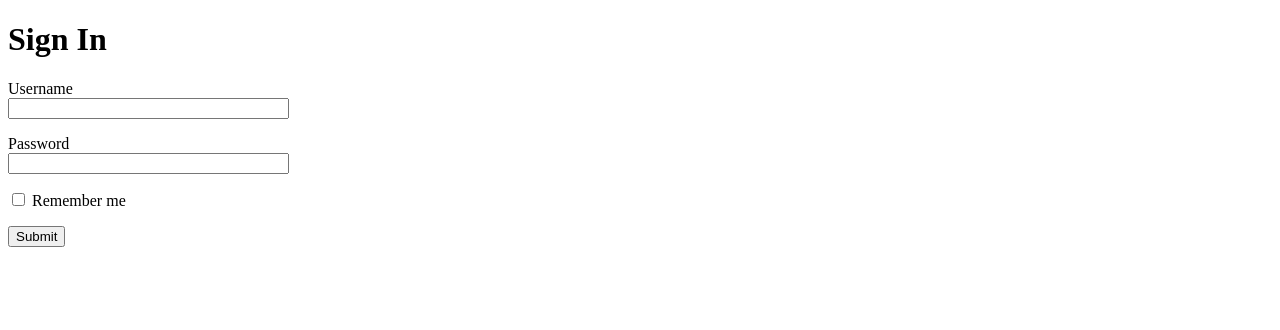
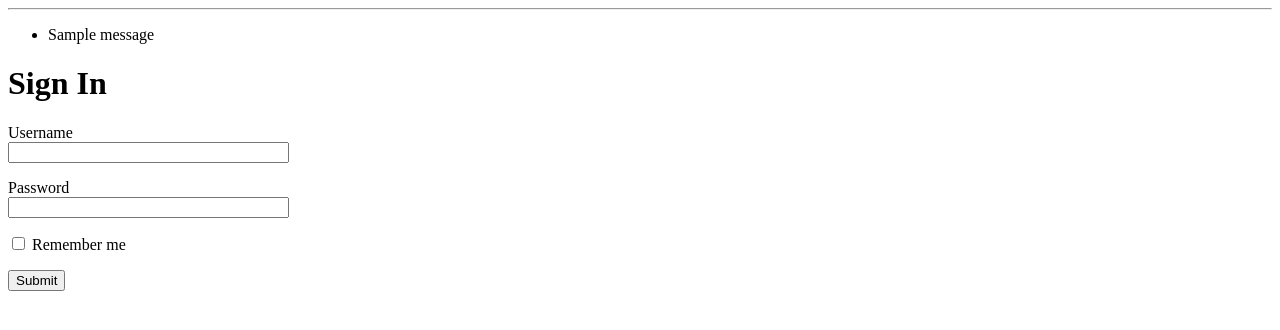
Before and after one commit to ryanku98/SETpp, a Python web app: template app/templates/login.html in a window 1280 px wide. Shown: the part 26-356 px from the top of the page. Run offline with Jinja, Linux system fonts and the light colour scheme; the template is opened without the code that fills it: most values are stand-ins (such as "Sample title", 1, 10 or a date in 2020); one stand-in notice (Sample message) is shown; form fields are guessed from the names that the template uses.

Commit message:
Flash flash() messages on load

```diff
--- a/app/templates/base.html
+++ b/app/templates/base.html
@@ -15,6 +15,16 @@
       <a href="{{ url_for('login') }}">Admin Login</a>
       <a href="{{ url_for('survey') }}">Lab Evaluation</a>
     </nav>
+    <hr>
+    {% with messages = get_flashed_messages() %}
+    {% if messages %}
+    <ul>
+      {% for message in messages %}
+      <li>{{ message }}</li>
+      {% endfor %}
+    </ul>
+    {% endif %}
+    {% endwith %}
     {% block content %}{% endblock %}
   </body>
 </html>
```
